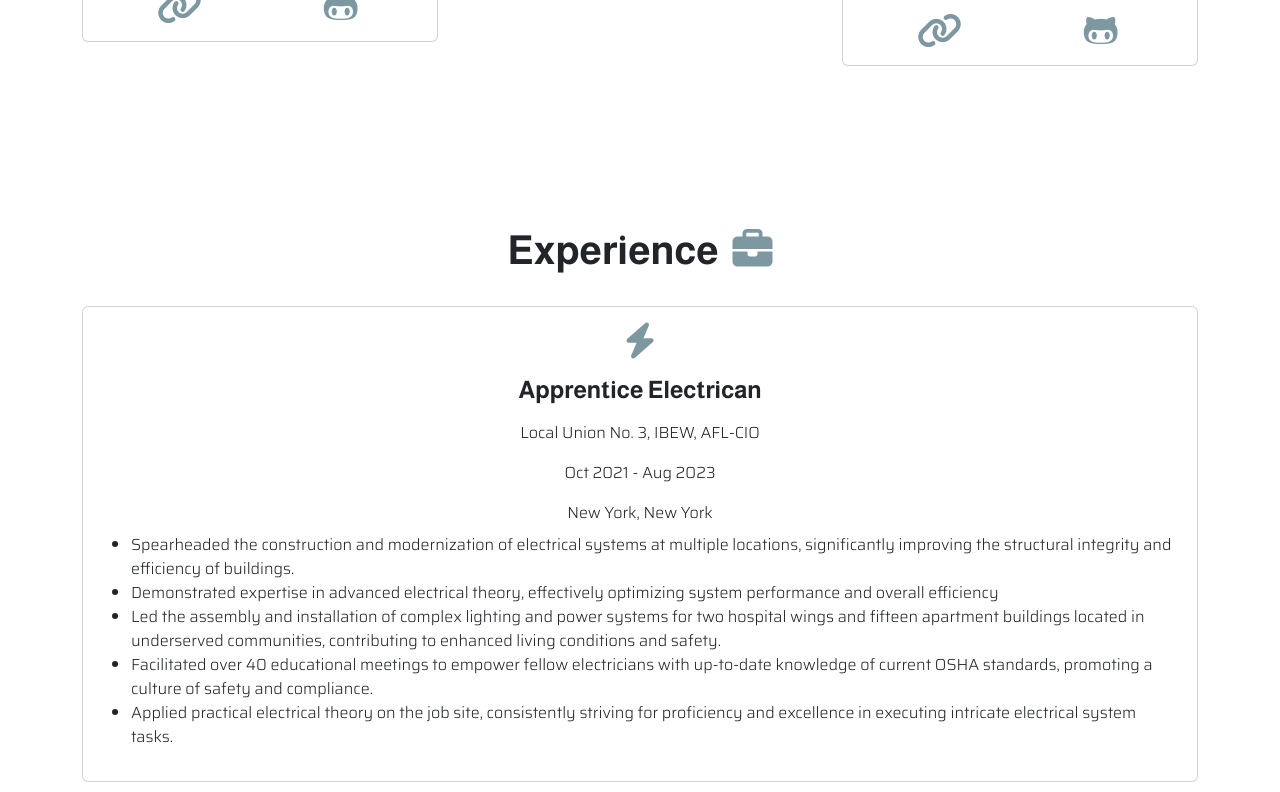
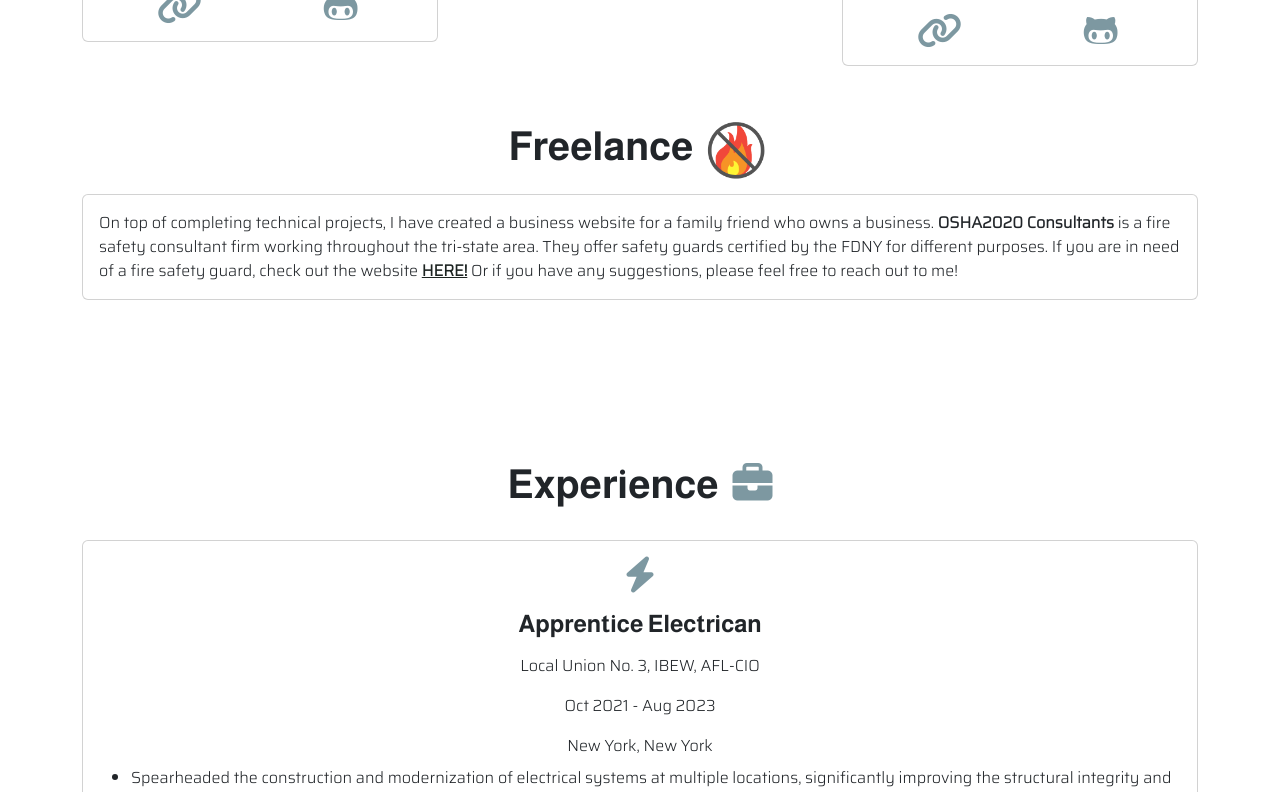
Before and after one commit to ronrain/ronald-rainero, a plain HTML site: page index.html in a window 1280 px wide. Shown: the part 1777-2569 px from the top of the page. Drawn offline with nearby package versions, Linux system fonts and the light colour scheme.

Commit message:
freelance section

```diff
--- a/index.html
+++ b/index.html
@@ -40,6 +40,9 @@
           </li>
           <li class="nav-item">
             <a class="nav-link" href="#experience">Experience</a>
+          </li>
+          <li class="nav-item">
+            <a class="nav-link" href="#freelance">Freelance</a>
           </li>
           <li class="nav-item">
             <a class="nav-link" href="#education">Education</a>
@@ -139,6 +142,17 @@
             </div>
         </div>
     </div>
+</section>
+
+<section id="freelance">
+  <div class="container mt-4 pt-4">
+    <h1 class="text-center title">Freelance<span><img src="images/logo.png" style="padding-left: .4rem;width: 7%;"></img></span></h1>
+    <div class=" card card-interests card-body interest-card">
+      <p class="card-text">
+        On top of completing technical projects, I have created a business website for a family friend who owns a business. <strong>OSHA2020 Consultants</strong> is a fire safety consultant firm working throughout the tri-state area. They offer safety guards certified by the FDNY for different purposes. If you are in need of a fire safety guard, check out the website <strong><a href="https://www.fireguardconsultants.com/" style="color: #1C2321;">HERE!</a></strong> Or if you have any suggestions, please feel free to reach out to me!
+      </p>
+    </div>
+  </div>
 </section>
 
   <!-- services section-->
```
Also changed, not shown: images/logo.png (added).
